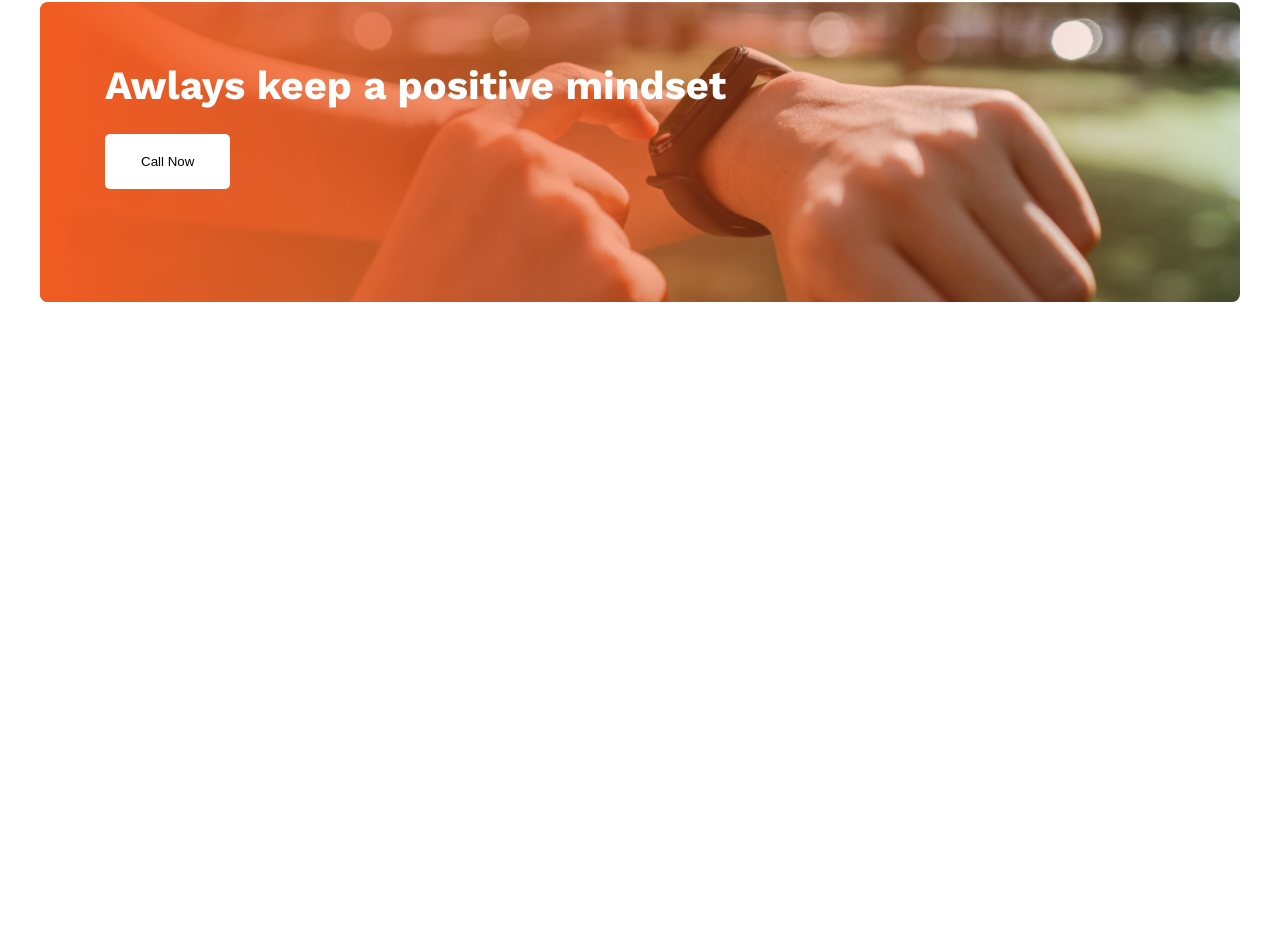
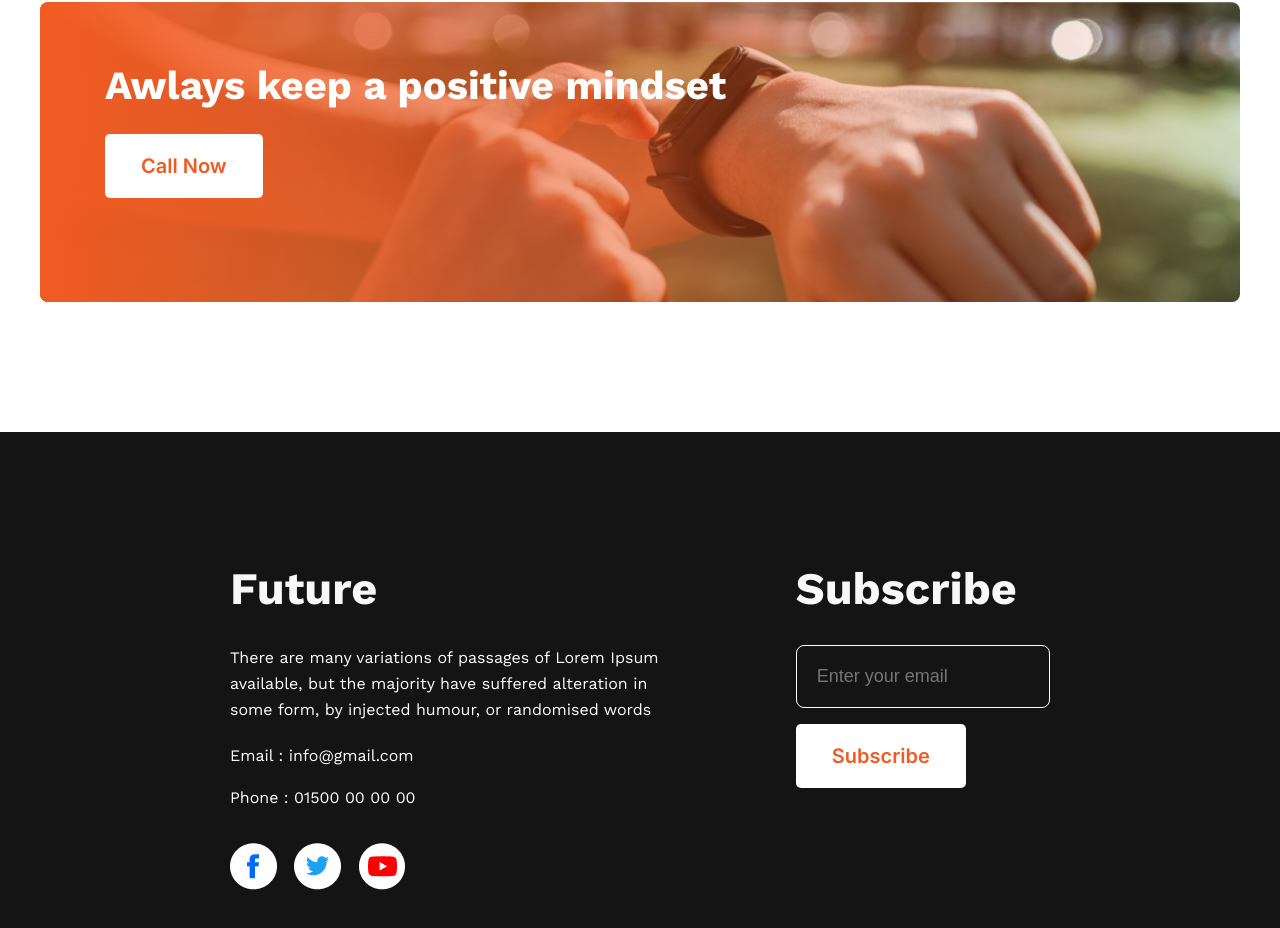
Before and after one commit to SamiulIslam007/new-year-me, a plain HTML site: page index.html in a window 1280 px wide. Shown: the part 2476-3404 px from the top of the page. Before the commit the page ends 2908 px from the top, so only its background shows below. Drawn offline with nearby package versions, Linux system fonts and the light colour scheme.

Commit message:
footer section added

```diff
--- a/index.html
+++ b/index.html
@@ -8,6 +8,12 @@
     <link rel="preconnect" href="https://fonts.gstatic.com" crossorigin />
     <link
       href="https://fonts.googleapis.com/css2?family=Work+Sans:ital,wght@0,400;0,700;0,800;1,500&display=swap"
+      rel="stylesheet"
+    />
+    <link rel="preconnect" href="https://fonts.googleapis.com" />
+    <link rel="preconnect" href="https://fonts.gstatic.com" crossorigin />
+    <link
+      href="https://fonts.googleapis.com/css2?family=Inter:wght@600&display=swap"
       rel="stylesheet"
     />
     <link rel="stylesheet" href="./styles/style.css" />
@@ -98,6 +104,27 @@
         </div>
       </section>
     </main>
-    <footer class="footer"></footer>
+    <footer class="footer">
+      <div class="footer-column1">
+        <h3 class="footer-heading">Future</h3>
+        <p class="footer-description">
+          There are many variations of passages of Lorem Ipsum available, but
+          the majority have suffered alteration in some form, by injected
+          humour, or randomised words
+        </p>
+        <p class="email">Email : info@gmail.com</p>
+        <p class="phone">Phone : 01500 00 00 00</p>
+        <div class="social-icons">
+          <img src="Images/Group 3934.png" alt="Social icons" />
+        </div>
+      </div>
+      <div class="footer-column2">
+        <h3 class="footer-heading">Subscribe</h3>
+        <form>
+          <input type="email" placeholder="Enter your email" id="" />
+          <input class="btn-primary" type="submit" value="Subscribe" />
+        </form>
+      </div>
+    </footer>
   </body>
 </html>
--- a/styles/style.css
+++ b/styles/style.css
@@ -13,6 +13,12 @@ body {
   background: #fff;
   padding: 20px 36px;
   border: none;
+  color: #f15b22;
+  font-family: Inter;
+  font-size: 20px;
+  font-style: normal;
+  font-weight: 600;
+  line-height: normal;
 }
 .header {
   background: url(../Images/headerimg.png), lightgray 50% / cover no-repeat;
@@ -210,3 +216,58 @@ body {
   font-weight: 700;
   margin-bottom: 25px;
 }
+
+/* footer section styles */
+.footer {
+  padding: 130px 230px;
+  background-color: #151414;
+  display: flex;
+  /* align-items: center; */
+  justify-content: space-between;
+}
+.footer-column1 {
+  width: 54%;
+}
+.footer-column2 {
+  width: 31%;
+}
+.footer-heading {
+  color: #f8f8f8;
+  font-size: 45px;
+  font-style: normal;
+  font-weight: 700;
+  margin-bottom: 30px;
+}
+
+.footer-description,
+.email,
+.phone {
+  color: #fff;
+  font-size: 16px;
+  font-style: normal;
+  font-weight: 400;
+  line-height: 26px;
+}
+.footer-description {
+  margin: 20px 0;
+}
+.email {
+  margin-bottom: 16px;
+}
+.phone {
+  margin-bottom: 32px;
+}
+
+form > input[type="email"] {
+  padding: 20px;
+  color: #f3f3f3;
+  font-size: 18px;
+  font-style: normal;
+  font-weight: 400;
+  line-height: normal;
+  width: 100%;
+  margin-bottom: 16px;
+  background-color: transparent;
+  border-radius: 8px;
+  border: 1px solid #fff;
+}
```
Also changed, not shown: Images/Group 3934.png (added).
